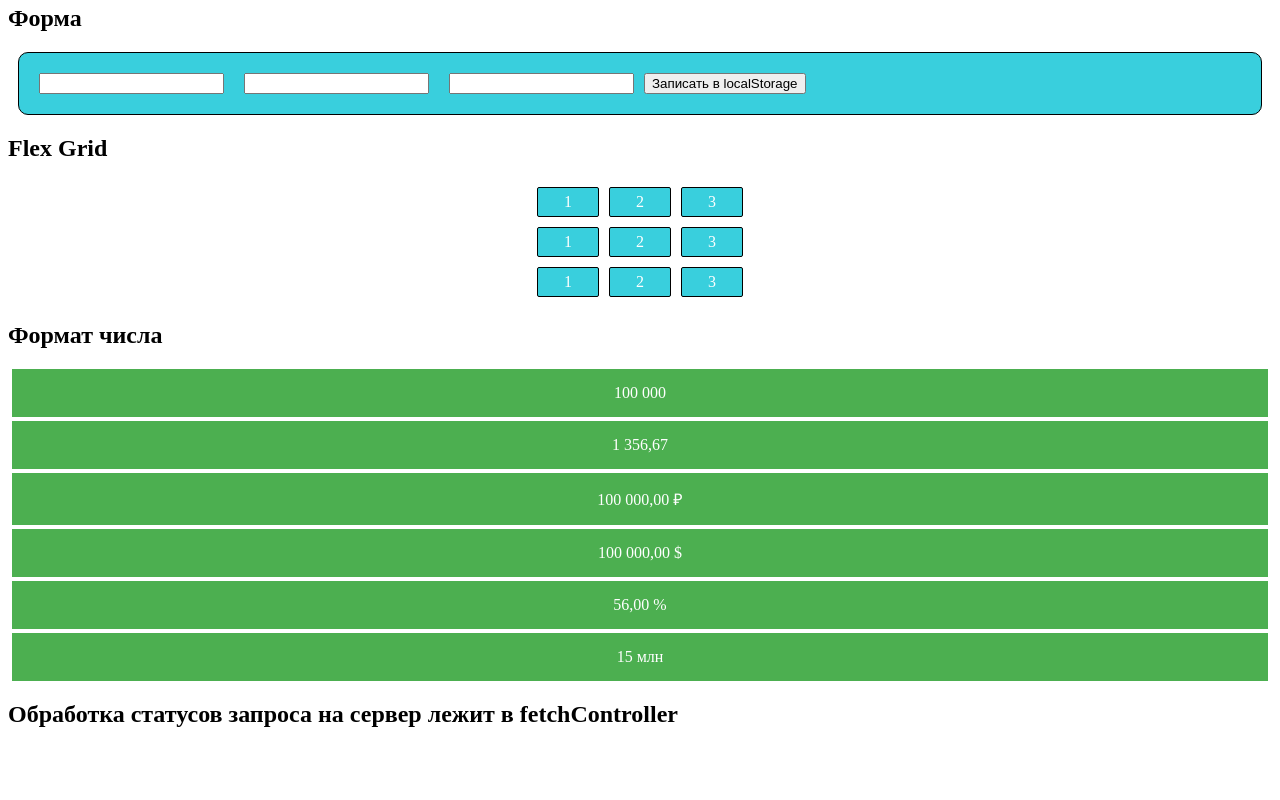
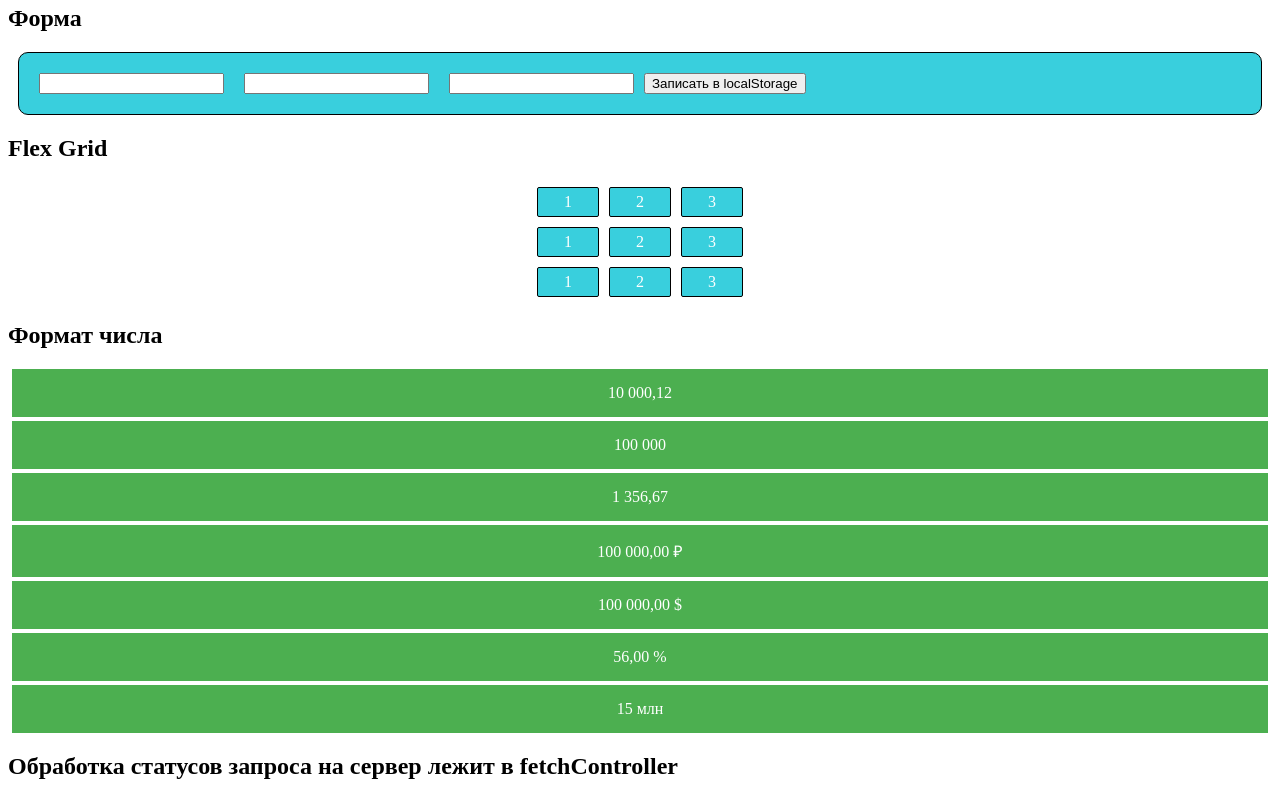
Before and after one commit to StepanBugaevskii/PracticeAstral, a React (Vite) app: page / in a window 1280 px wide. Shown: the part 721-1521 px from the top of the page. Before the commit the page ends 1469 px from the top, so only its background shows below. Built offline with nearby package versions, Linux system fonts and the light colour scheme.

Commit message:
toLocaleString

```diff
--- a/src/numberFormater/FormatNumber.tsx
+++ b/src/numberFormater/FormatNumber.tsx
@@ -2,8 +2,10 @@ import { useNumberFormat } from "./hooks/useFormatNumber";
 import "./style.css";
 
 export const FormatNumber = () => {
+	const number = 10000.12;
 	return (
 		<>
+			<div className="block-formated">{number.toLocaleString("ru-RU")}</div>
 			<div className="block-formated">{useNumberFormat(100000)}</div>
             <div className="block-formated">{useNumberFormat(1356.67)}</div>
 			<div className="block-formated">
```
